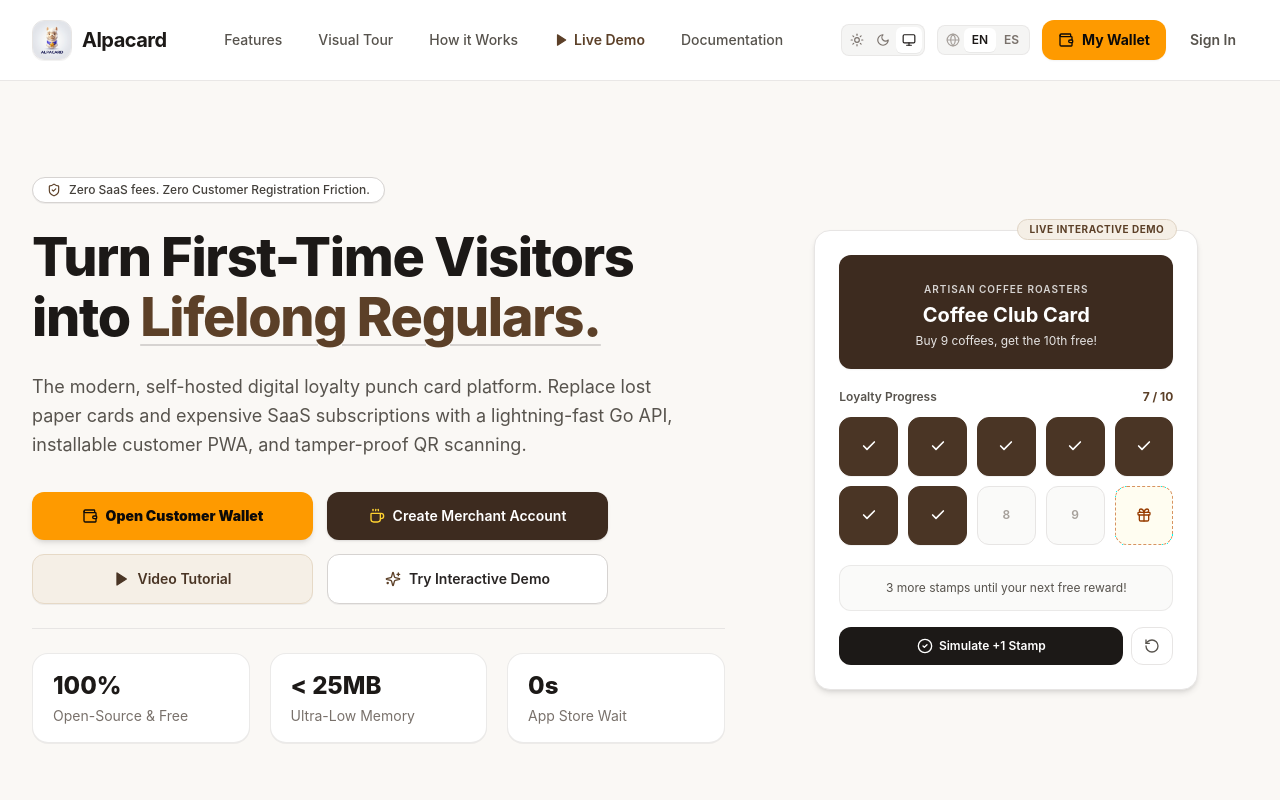
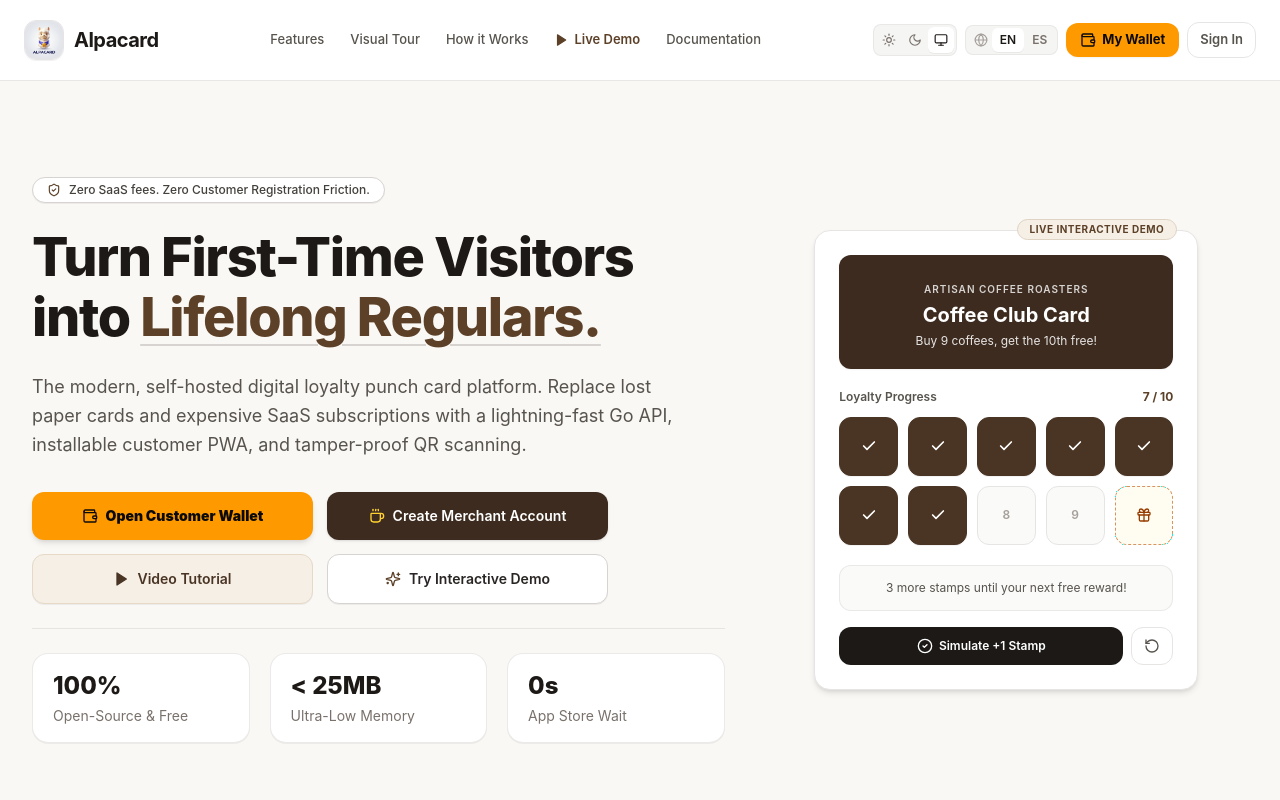
Before and after one commit to Gabmetal/alpacard-web, a React (Vite) app in the folder apps/web/: page / in a window 1280 px wide. Shown: the top 800 px of the page. Built offline with nearby package versions, Linux system fonts and the light colour scheme.

Commit message:
fix(ui): adjust desktop navbar spacing and font sizing to fit Spanish labels within max-w-7xl (#75)
Co-authored-by: Gabmetal <gabmetal@users.noreply.github.com>

```diff
--- a/apps/web/src/pages/LandingPage.tsx
+++ b/apps/web/src/pages/LandingPage.tsx
@@ -49,7 +49,7 @@
     <div className="min-h-screen bg-[#FAF8F5] dark:bg-stone-950 text-stone-900 dark:text-stone-100 selection:bg-[#4A3525] selection:text-white transition-colors">
       {/* Navigation Header */}
       <nav className="sticky top-0 z-50 border-b border-stone-200/90 dark:border-stone-800 bg-white/95 dark:bg-stone-900/95 backdrop-blur-md transition-colors">
-        <div className="mx-auto flex h-16 lg:h-20 max-w-7xl items-center justify-between gap-4 lg:gap-6 px-4 sm:px-6 lg:px-8">
+        <div className="mx-auto flex h-16 lg:h-20 max-w-7xl items-center justify-between gap-2 xl:gap-4 px-4 sm:px-6 lg:px-6">
           <Link to="/" className="flex items-center gap-2.5 group shrink-0">
             <img
               src="/alpacard-logo.jpg"
@@ -65,57 +65,57 @@
           </Link>
 
           {/* Desktop Nav Links */}
-          <div className="hidden lg:flex items-center gap-1 xl:gap-2 text-xs xl:text-sm font-medium text-stone-600 dark:text-stone-300">
+          <div className="hidden lg:flex items-center gap-0.5 xl:gap-1.5 text-xs xl:text-[13px] font-medium text-stone-600 dark:text-stone-300">
             <a
               href="#features"
-              className="whitespace-nowrap rounded-lg px-2.5 xl:px-3.5 py-2 hover:bg-stone-100 dark:hover:bg-stone-800/80 hover:text-stone-900 dark:hover:text-stone-100 transition"
+              className="whitespace-nowrap rounded-lg px-2 xl:px-2.5 py-1.5 hover:bg-stone-100 dark:hover:bg-stone-800/80 hover:text-stone-900 dark:hover:text-stone-100 transition"
             >
               {t.nav.features}
             </a>
             <a
               href="#visual-tour"
-              className="whitespace-nowrap rounded-lg px-2.5 xl:px-3.5 py-2 hover:bg-stone-100 dark:hover:bg-stone-800/80 hover:text-stone-900 dark:hover:text-stone-100 transition"
+              className="whitespace-nowrap rounded-lg px-2 xl:px-2.5 py-1.5 hover:bg-stone-100 dark:hover:bg-stone-800/80 hover:text-stone-900 dark:hover:text-stone-100 transition"
             >
               {t.nav.visualTour}
             </a>
             <a
               href="#how-it-works"
-              className="whitespace-nowrap rounded-lg px-2.5 xl:px-3.5 py-2 hover:bg-stone-100 dark:hover:bg-stone-800/80 hover:text-stone-900 dark:hover:text-stone-100 transition"
+              className="whitespace-nowrap rounded-lg px-2 xl:px-2.5 py-1.5 hover:bg-stone-100 dark:hover:bg-stone-800/80 hover:text-stone-900 dark:hover:text-stone-100 transition"
             >
               {t.nav.howItWorks}
             </a>
             <Link
               to="/demo"
-              className="whitespace-nowrap rounded-lg px-2.5 xl:px-3.5 py-2 text-[#5C4028] dark:text-amber-400 hover:bg-stone-100 dark:hover:bg-stone-800/80 hover:text-[#3D2B1F] dark:hover:text-amber-300 transition inline-flex items-center gap-1.5 font-semibold"
+              className="whitespace-nowrap rounded-lg px-2 xl:px-2.5 py-1.5 text-[#5C4028] dark:text-amber-400 hover:bg-stone-100 dark:hover:bg-stone-800/80 hover:text-[#3D2B1F] dark:hover:text-amber-300 transition inline-flex items-center gap-1.5 font-semibold"
             >
               <Play className="h-3.5 w-3.5 fill-current shrink-0" />
               <span>{t.nav.liveDemo}</span>
             </Link>
             <Link
               to="/docs"
-              className="whitespace-nowrap rounded-lg px-2.5 xl:px-3.5 py-2 hover:bg-stone-100 dark:hover:bg-stone-800/80 hover:text-stone-900 dark:hover:text-stone-100 transition"
+              className="whitespace-nowrap rounded-lg px-2 xl:px-2.5 py-1.5 hover:bg-stone-100 dark:hover:bg-stone-800/80 hover:text-stone-900 dark:hover:text-stone-100 transition"
             >
               {t.nav.docs}
             </Link>
           </div>
 
           {/* Desktop Right Actions */}
-          <div className="hidden lg:flex items-center gap-2.5 xl:gap-3 shrink-0">
+          <div className="hidden lg:flex items-center gap-1.5 xl:gap-2 shrink-0">
             <ThemeToggle />
             <LanguageSwitcher variant="light" className="dark:bg-stone-800 dark:border-stone-700 dark:text-stone-300" />
 
             {/* Direct Wallet Access (Primary client-facing button) */}
             <a
               href="/wallet"
-              className="inline-flex items-center gap-2 whitespace-nowrap shrink-0 rounded-xl bg-amber-500 hover:bg-amber-400 text-stone-950 px-4 py-2.5 text-xs xl:text-sm font-bold shadow-xs transition active:scale-[0.98]"
+              className="inline-flex items-center gap-1.5 whitespace-nowrap shrink-0 rounded-xl bg-amber-500 hover:bg-amber-400 text-stone-950 px-3 xl:px-3.5 py-2 text-xs xl:text-[13px] font-bold shadow-xs transition active:scale-[0.98]"
             >
-              <Wallet className="h-4 w-4 shrink-0" />
+              <Wallet className="h-3.5 w-3.5 xl:h-4 xl:w-4 shrink-0" />
               <span>{t.nav.openWallet}</span>
             </a>
 
             <Link
               to="/login"
-              className="whitespace-nowrap shrink-0 text-xs xl:text-sm font-semibold text-stone-600 dark:text-stone-300 hover:text-stone-900 dark:hover:text-stone-100 px-3 py-2 rounded-xl hover:bg-stone-100 dark:hover:bg-stone-800 transition"
+              className="whitespace-nowrap shrink-0 text-xs xl:text-[13px] font-semibold text-stone-600 dark:text-stone-300 hover:text-stone-900 dark:hover:text-stone-100 px-2.5 xl:px-3 py-2 rounded-xl border border-stone-200 dark:border-stone-700 hover:bg-stone-100 dark:hover:bg-stone-800 transition"
               title={t.nav.merchantLogin}
             >
               {t.nav.signIn}
```
Also changed, not shown: 4 other files (tests, documents, lock files or other folders).
